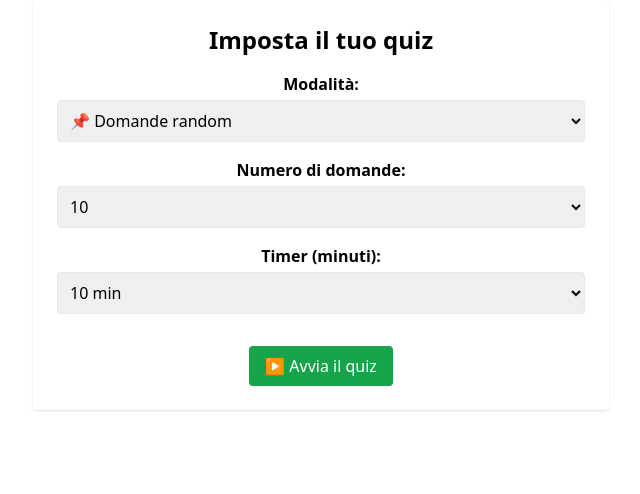
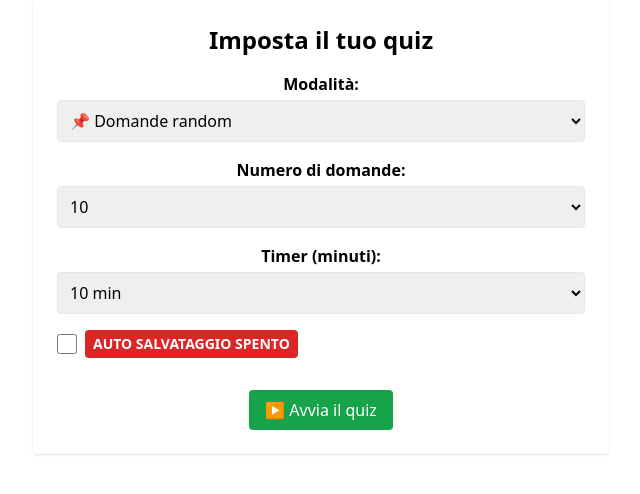
Before and after one commit to SilverSkulll/880ultron, a React (Vite) app: page / in a window 1280 px wide. Shown: the top 494 px of the page, without its empty margins (319-959 px from the left). Built offline with nearby package versions, Linux system fonts and the light colour scheme.

Commit message:
Add files via upload

```diff
--- a/src/components/StartScreen.jsx
+++ b/src/components/StartScreen.jsx
@@ -1,6 +1,6 @@
 import React, { useState } from 'react';
 
-export default function StartScreen({ onStart }) {
+export default function StartScreen({ onStart, autoSaveWrong, setAutoSaveWrong }) {
   const [mode, setMode] = useState('random');
   const [start, setStart] = useState(1);
   const [end, setEnd] = useState(10);
@@ -12,7 +12,7 @@ export default function StartScreen({ onStart }) {
   };
 
   return (
-    <div className="p-6 text-center max-w-xl mx-auto bg-white rounded shadow">
+    <div className="p-6 text-center max-w-xl mx-auto bg-white rounded shadow relative">
       <h2 className="text-2xl font-bold mb-4">Imposta il tuo quiz</h2>
 
       <div className="mb-4">
@@ -47,7 +47,10 @@ export default function StartScreen({ onStart }) {
         <div className="mb-4">
           <label className="block font-semibold mb-1">Numero di domande:</label>
           <select className="w-full p-2 border rounded" value={count} onChange={(e) => setCount(Number(e.target.value))}>
-            {[...Array(88)].map((_, i) => { const n = (i + 1) * 10; return (<option key={n} value={n}>{n}</option>); })}
+            {[...Array(88)].map((_, i) => {
+              const n = (i + 1) * 10;
+              return (<option key={n} value={n}>{n}</option>);
+            })}
           </select>
         </div>
       )}
@@ -63,6 +66,22 @@ export default function StartScreen({ onStart }) {
         </select>
       </div>
 
+      <div className="mb-4 text-left">
+        <label className="flex items-center space-x-2">
+          <input
+            type="checkbox"
+            checked={autoSaveWrong}
+            onChange={(e) => setAutoSaveWrong(e.target.checked)}
+            className="w-5 h-5"
+          />
+          <span className={`text-sm font-semibold px-2 py-1 rounded ${
+            autoSaveWrong ? 'bg-green-600 text-white' : 'bg-red-600 text-white'
+          }`}>
+            {autoSaveWrong ? 'AUTO SALVATAGGIO ATTIVO' : 'AUTO SALVATAGGIO SPENTO'}
+          </span>
+        </label>
+      </div>
+
       <button onClick={handleStart} className="mt-4 px-4 py-2 bg-green-600 text-white rounded">
         ▶️ Avvia il quiz
       </button>
```
